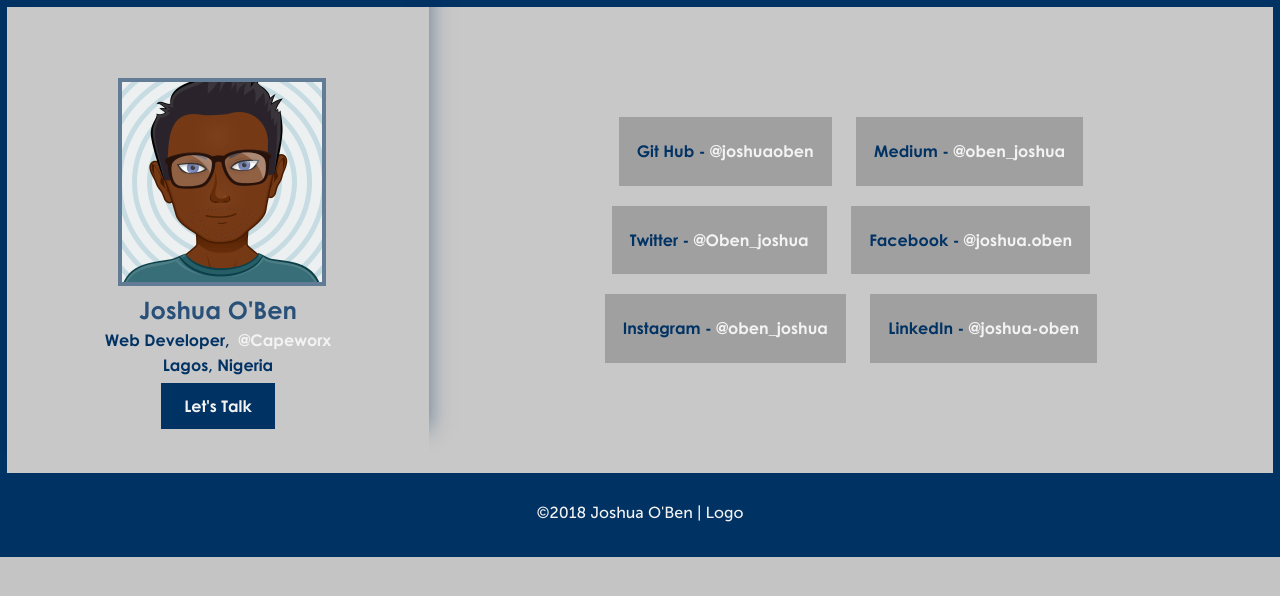
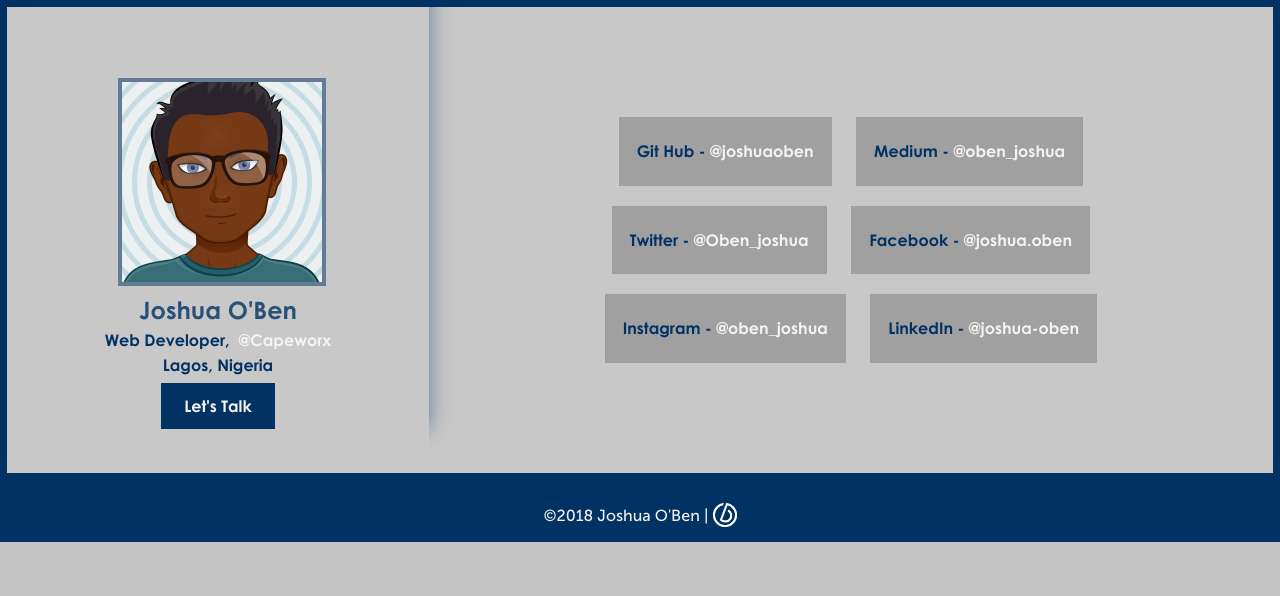
Before and after one commit to joshuaoben/Personal_Profile_Page, a plain HTML site: page index.html in a window 1280 px wide. Drawn offline with Linux system fonts and the light colour scheme.

Commit message:
done to satisfactory level, now up for subsequent updates

```diff
--- a/assets/css/style.css
+++ b/assets/css/style.css
@@ -1,4 +1,9 @@
-@font-face{
+/*Author: Joshua O'Ben
+ Date: 08/01/2018
+ Email: joshua@capeworx.com
+ */
+
+ @font-face{
 	font-family:Gothic;
 	src:url(../fonts/GOTHIC.TTF);
 	font-weight: bold;
@@ -226,6 +231,13 @@ body{
 	font-family: Museo-Sans;
 	background-color: transparent;
 }
+.foot img{
+	height: 24px;
+	background-color: transparent;
+	margin: 0;
+	padding: 0;
+	margin-bottom: -6px;
+}
 
 @media only screen and (max-width: 1100px){
 
--- a/index.html
+++ b/index.html
@@ -1,12 +1,16 @@
-<!DOCTYPE html>
+<!-- Author: Joshua O'Ben
+ Date: 08/01/2018
+ Email: joshua@capeworx.com -->
+
+ <!DOCTYPE html>
 <html>
 <head>
 	<title>Joshua O'Ben</title>
 	<meta name="viewport" content="width=device-width, initial-scale=1">
 	<meta name="description" content="Full Stack Web Developer in Lagos Nigeria. Currently works at Capeworx. PHP, Laravel, Javascript, NODEjs, DevOps, HTML5/CSS3, UI/UX Design, Open Source Enthusiast.">
-	<link rel="apple-touch-icon" sizes="120x120" href="">
-	<link rel="apple-touch-icon" sizes="152x152" href="">
-	<link rel="shortcut icon"  href="" type="image/x-icon">
+	<link rel="apple-touch-icon" sizes="120x120" href="./assets/images/logo-black.png">
+	<link rel="apple-touch-icon" sizes="152x152" href="./assets/images/logo-blue.png">
+	<link rel="shortcut icon"  href="./assets/images/logo-blue.png" type="image/x-icon">
 	<link rel="stylesheet" type="text/css" href="assets/css/style.css">
 </head>
 <body>
@@ -68,8 +72,7 @@
 		</div>
 	</section>
 	<div class="row foot">
-		<span>&copy;2018 Joshua O'Ben | Logo</span>
-		<img src="">
+		<span>&copy;2018 Joshua O'Ben  |  <img src="./assets/images/logo-white.png"></span>
 	</div>
 </body>
 </html>
```
Also changed, not shown: assets/images/logo-black.png (added), assets/images/logo-blue.png (added), assets/images/logo-white.png (added).
